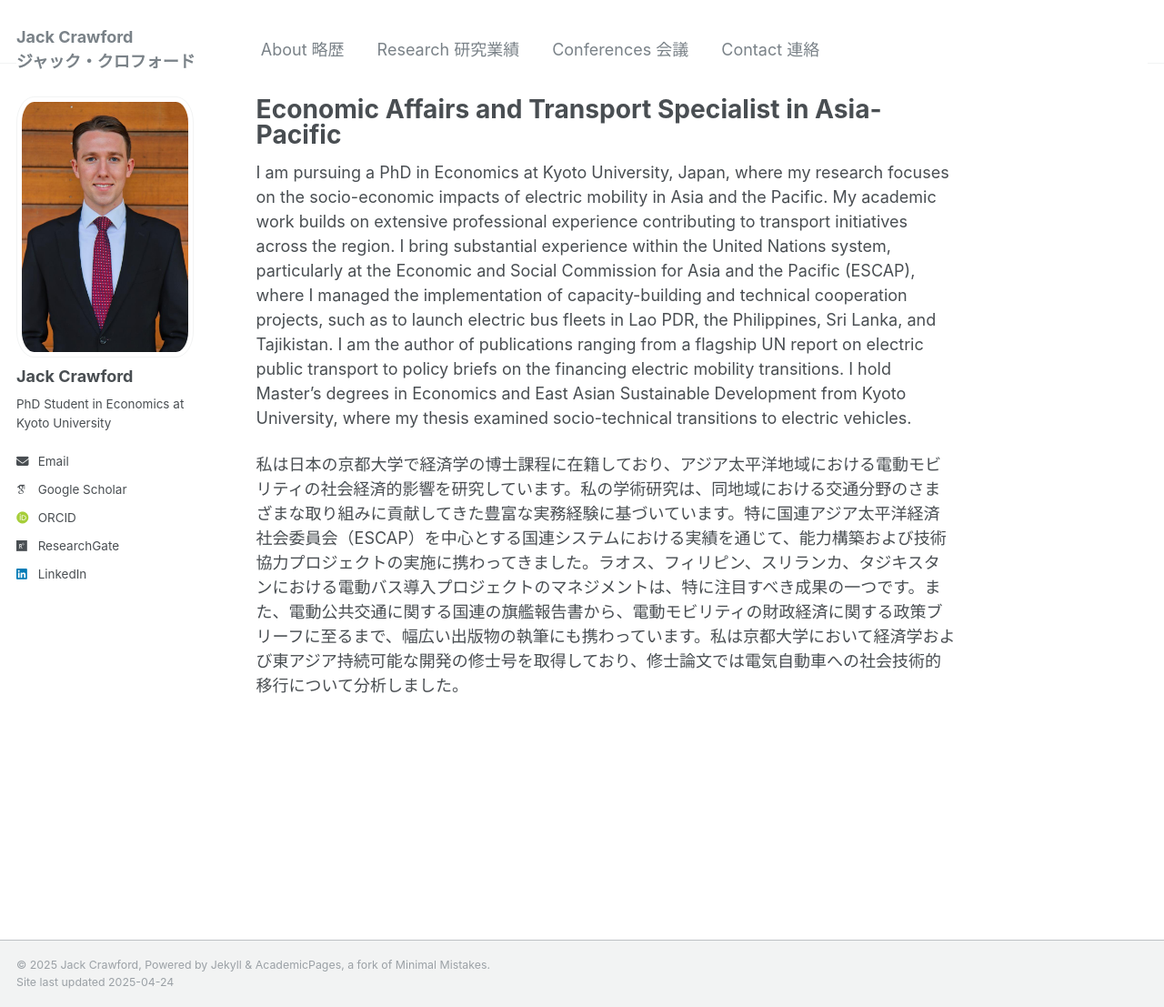
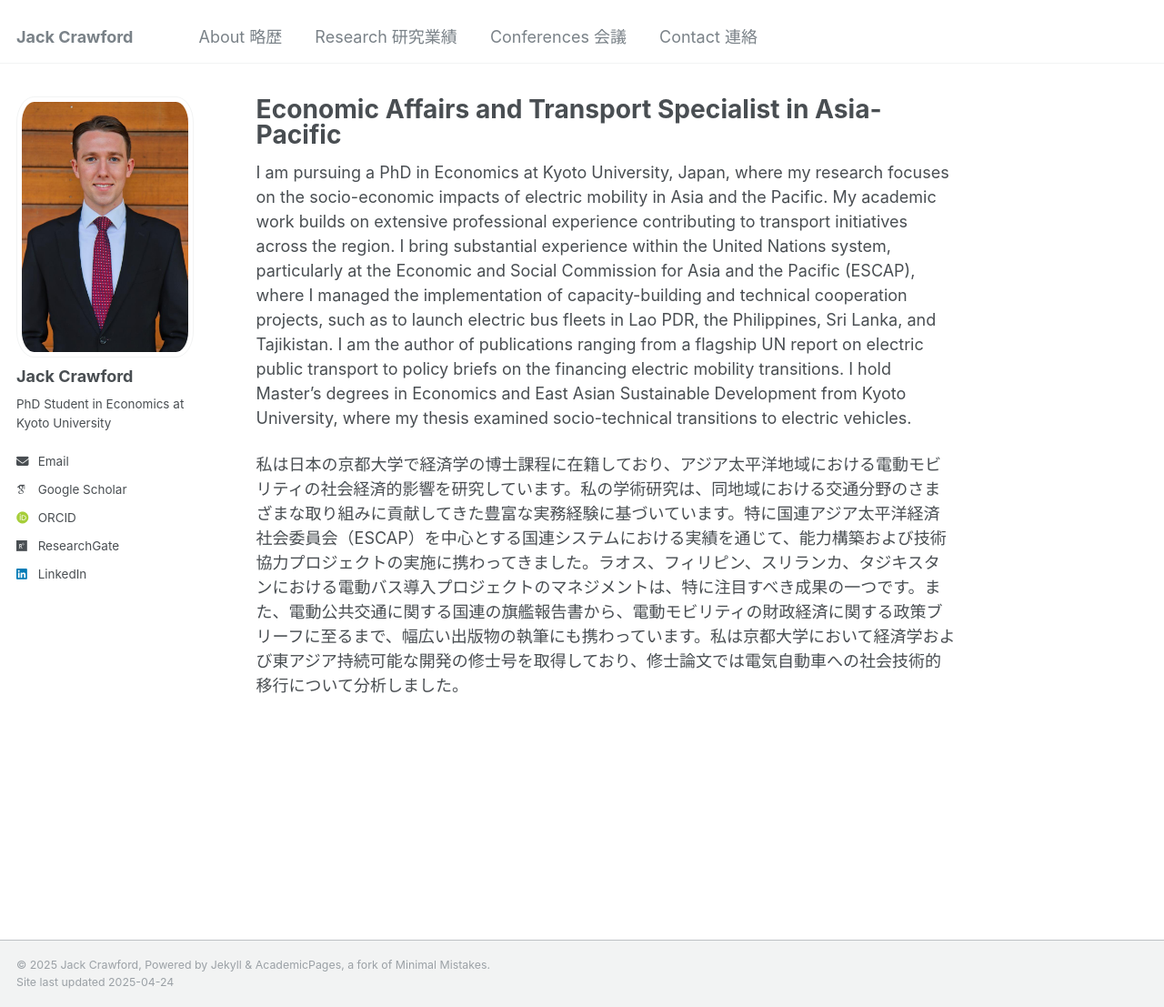
Before and after one commit to jackgcrawford/jackcrawford, a Jekyll site: the page built from _pages/about.md, in a window 1280 px wide and 1107 px high. Shown: the whole window at 91% size. Built offline with Jekyll 4.4.1, drawn with Linux system fonts in a browser that asks for light colours; some web fonts are replaced.

Commit message:
Update _config.yml

```diff
--- a/_config.yml
+++ b/_config.yml
@@ -8,7 +8,7 @@
 
 # Basic Site Settings
 locale                   : "en-US"
-title                    : "Jack Crawford <br/> ジャック・クロフォード"
+title                    : "Jack Crawford"
 title_separator          : "-"
 name                     : &name "Jack Crawford"
 description              : &description "PhD Student in Economics at Kyoto University"
```
